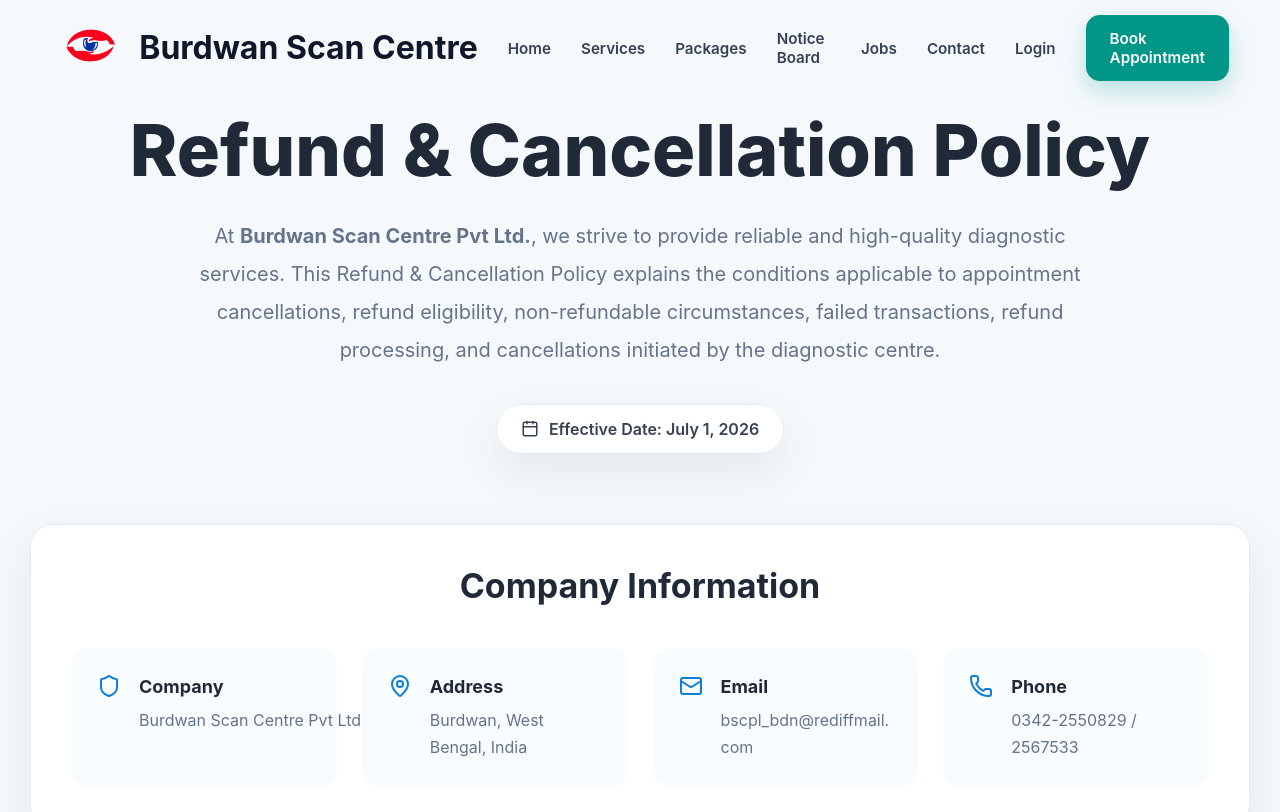
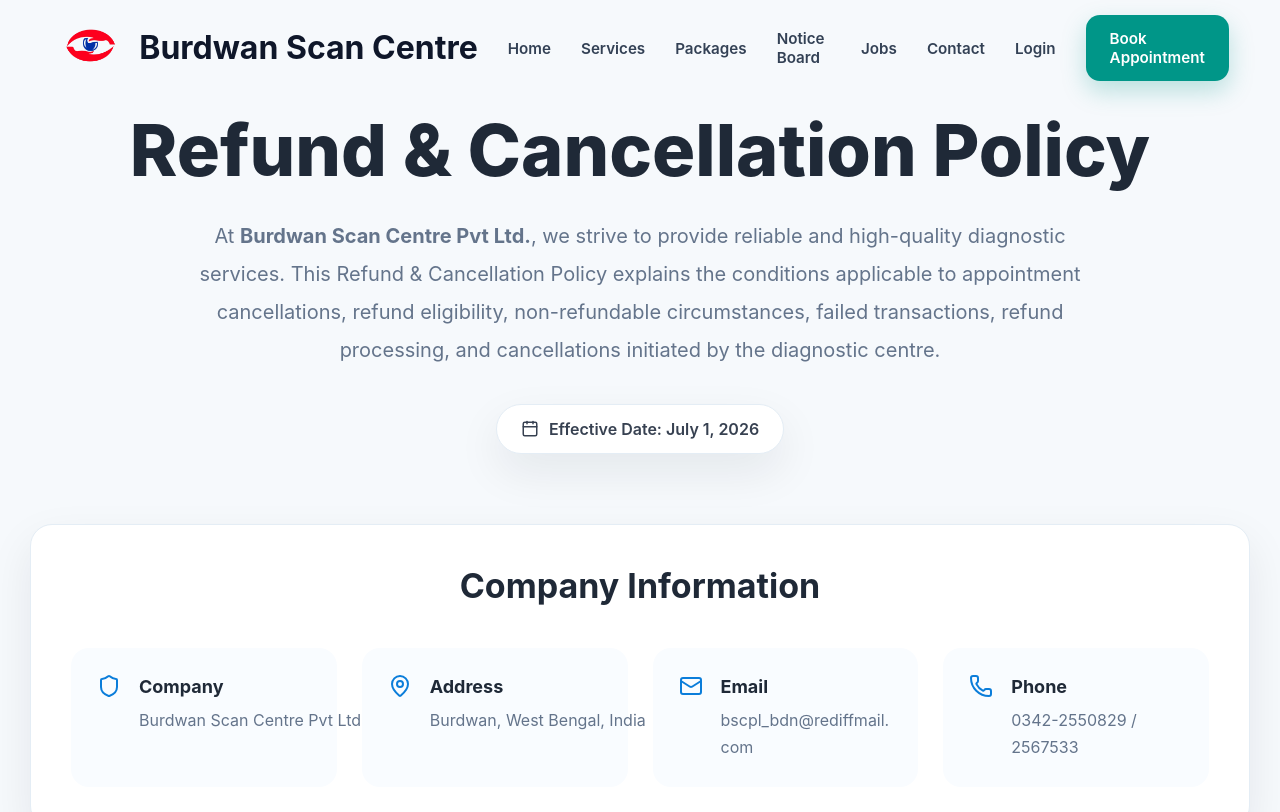
Before and after one commit to anilkumarpaital1-art/burdwan-scan-centre, a React (Vite) app in the folder frontend/: page /refund-cancellation-policy in a window 1280 px wide. Shown: the top 812 px of the page. Built offline with nearby package versions, Linux system fonts and the light colour scheme; no server answers.

Commit message:
Fix company information address layout

```diff
--- a/frontend/src/styles/privacy.css
+++ b/frontend/src/styles/privacy.css
@@ -303,6 +303,15 @@
 
 /* Keep company name on one line on desktop */
 .company-item:first-child p {
+  white-space: nowrap;
+  overflow-wrap: normal;
+  word-break: normal;
+}
+
+/* Keep company name and address on one line on desktop */
+
+.company-item:first-child p,
+.company-item:nth-child(2) p {
   white-space: nowrap;
   overflow-wrap: normal;
   word-break: normal;
```
